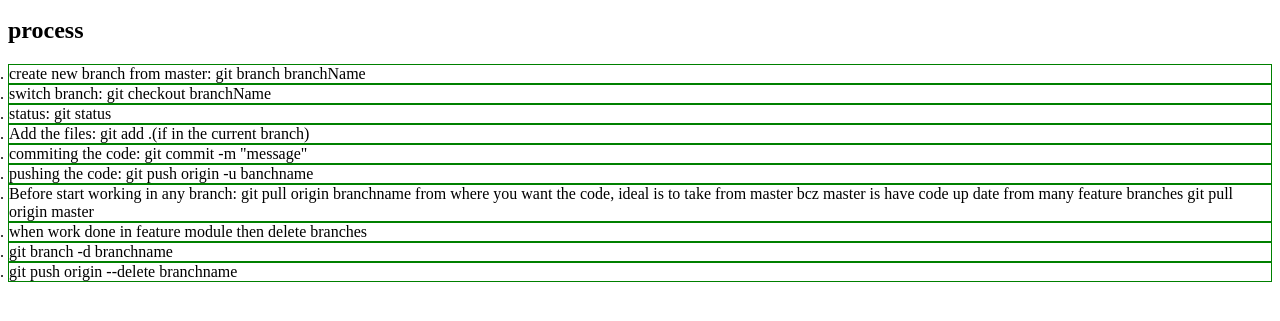
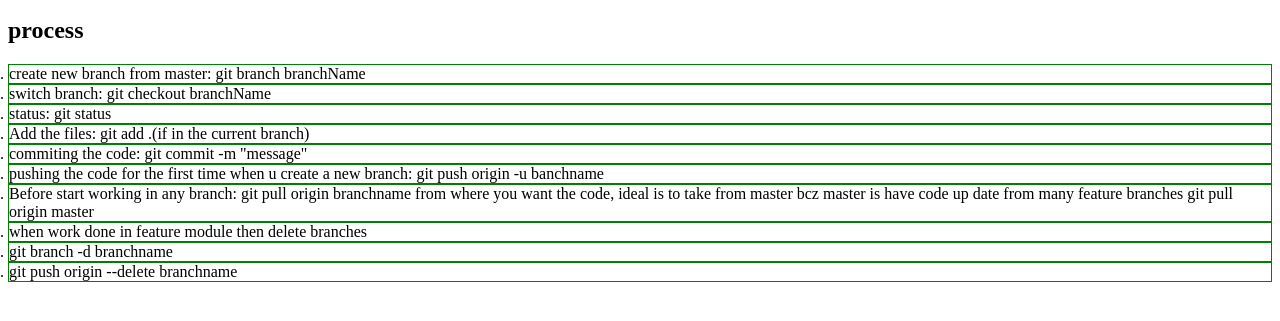
Before and after one commit to ashwanizsktm/test1, a plain HTML site: page index.html in a window 1280 px wide. Shown: the part 101-422 px from the top of the page. Drawn offline with Linux system fonts and the light colour scheme.

Commit message:
details added

```diff
--- a/index.html
+++ b/index.html
@@ -16,7 +16,7 @@
     <li>status: git status </li>
     <li>Add the files: git add .(if in the current branch)</li>
     <li>commiting the code: git commit -m "message"</li>
-    <li>pushing the code: git push origin -u banchname</li>
+    <li>pushing the code for the first time when u create a new branch: git push origin -u banchname</li>
     <li>Before start working in any branch: git pull origin branchname
       from where you want the code, ideal is to take from master bcz master is have code up
       date from many feature branches git pull origin master
```
